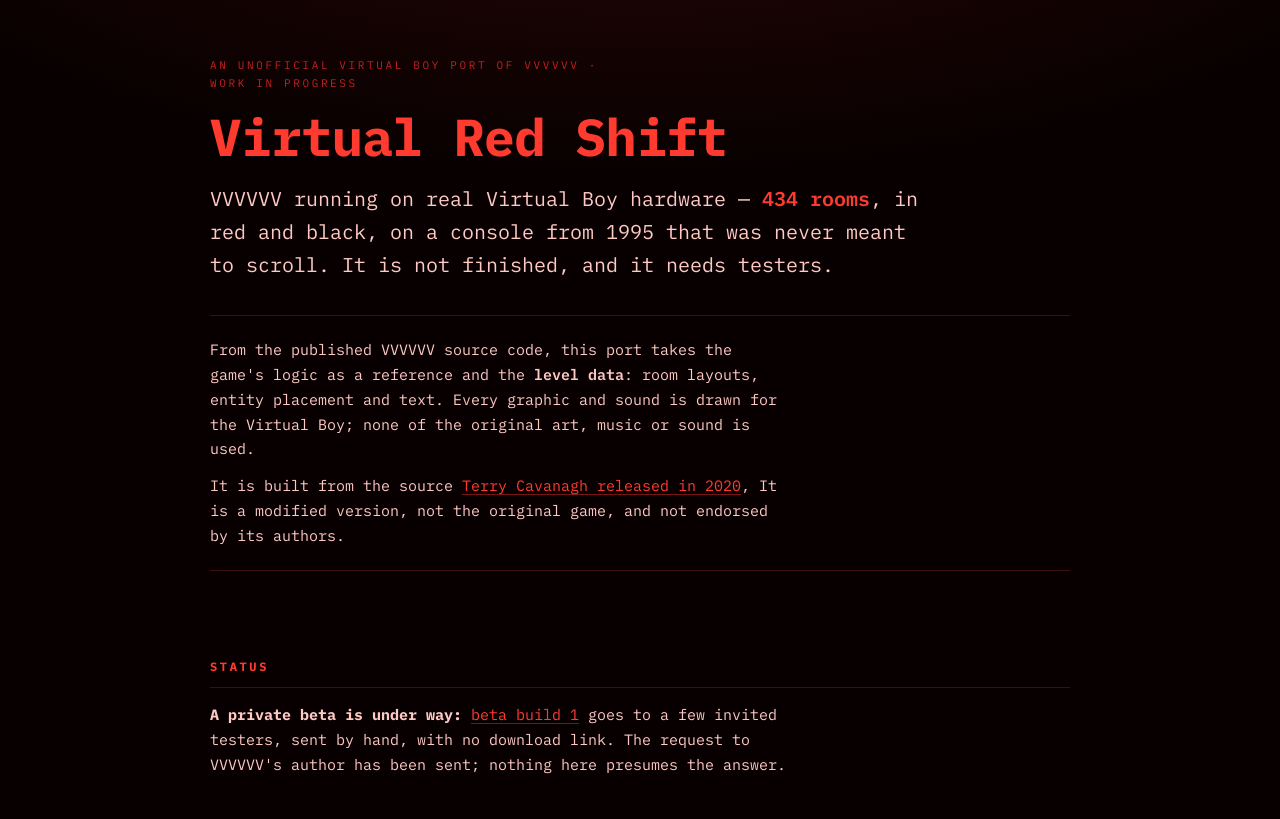
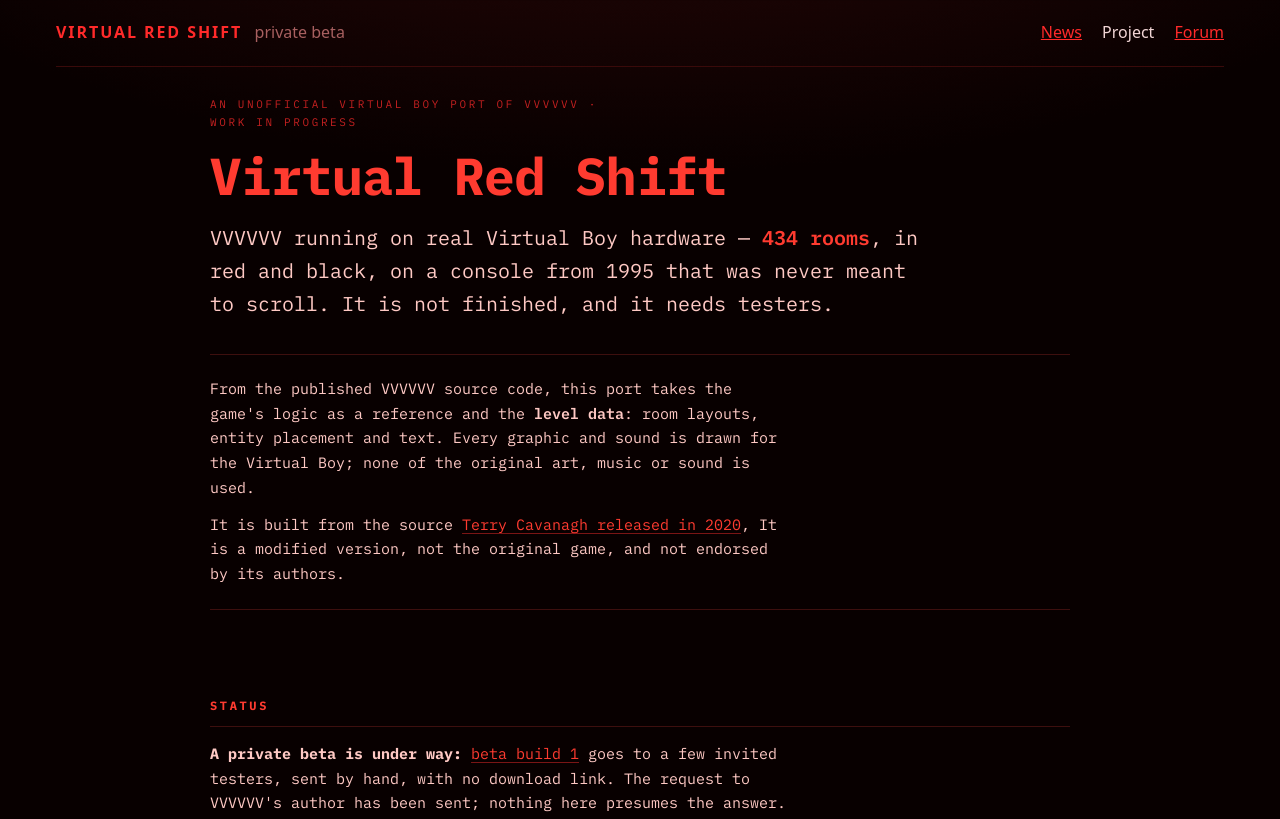
Before and after one commit to czarh85/virtual-red-shift, a plain HTML site: page index.html in a window 1280 px wide. Shown: the top 819 px of the page. Drawn offline with Linux system fonts and the light colour scheme.

Commit message:
One menu bar on every page
The project page had no menu: from "Project" there was no way back to the News or the
forum thread. It now carries the same bar as the beta pages -- VIRTUAL RED SHIFT private
beta, News, Project, Forum -- and the bar keeps one width on every page, so the menu no
longer moves when you go from one page to another. The current page reads in the bar.

```diff
--- a/beta/style.css
+++ b/beta/style.css
@@ -18,7 +18,15 @@ body {
 }
 a { color: var(--rouge); }
 a:focus-visible { outline: 2px solid var(--rouge); outline-offset: 2px; }
+/* LA BARRE NE SUIT PAS LA LARGEUR DE LA PAGE : les pages n'ont pas la meme (52rem, 75rem
+   pour la note et ses grandes captures), et le menu sautait d'une page a l'autre. Elle a
+   une largeur FIXE -- celle de la page la plus large -- centree sur l'ecran, a l'identique
+   dans la page du projet. */
 .bandeau {
+  width: min(calc(75rem - 32px), calc(100vw - 32px));
+  position: relative;
+  left: 50%;
+  transform: translateX(-50%);
   display: flex;
   flex-wrap: wrap;
   justify-content: space-between;
@@ -32,6 +40,8 @@ a:focus-visible { outline: 2px solid var(--rouge); outline-offset: 2px; }
 .marque span { color: var(--sourd); font-weight: 400; letter-spacing: 0; margin-left: .4rem; }
 nav a { margin-right: 1rem; }
 nav a:last-child { margin-right: 0; }
+/* La page ou l'on est se lit dans la barre ; meme regle recopiee dans la page du projet. */
+nav a[aria-current] { color: var(--texte); text-decoration: none; }
 h1 { color: var(--rouge); font-size: 1.6rem; line-height: 1.25; margin: 2rem 0 1rem; }
 h2 { color: var(--rouge); font-size: 1.1rem; margin: 1.75rem 0 .5rem; }
 li { margin: .35rem 0; }
--- a/index.html
+++ b/index.html
@@ -37,7 +37,7 @@
   }
   .wrap{max-width:860px;margin:0 auto}
 
-  header{padding-block:56px 30px}
+  header{padding-block:28px 30px}
   .eyebrow{font-size:11px;letter-spacing:.24em;text-transform:uppercase;color:var(--r2);margin:0 0 18px}
   h1{font-size:clamp(30px,7vw,52px);line-height:1.04;margin:0 0 18px;color:var(--r3);
      font-weight:700;letter-spacing:-.015em;text-wrap:balance}
@@ -100,10 +100,34 @@
   footer{margin-top:62px;padding-top:22px;border-top:1px solid var(--trait);
          font-size:12px;color:var(--sourd);line-height:1.85}
   footer b{color:var(--pale);font-weight:600}
+
+  /* LA BARRE COMMUNE (lot B2, 2026-09-26) -- valeurs RECOPIEES de RedShiftBeta/front/
+     style.css (.bandeau, .marque, nav a), pas imitees : la barre doit etre la meme au
+     pixel pres sur les trois pages. Largeur FIXE, centree sur l'ecran : celle de la page
+     beta la plus large (75rem moins deux gouttieres), pour que le menu ne saute pas d'une
+     page a l'autre. liens_audit (f) verifie qu'elle mene aux memes endroits. */
+  header.bandeau{display:flex;flex-wrap:wrap;justify-content:space-between;align-items:baseline;
+    gap:.5rem 1.5rem;padding:1.25rem 0;border-bottom:1px solid #3a0a0a;
+    width:min(calc(75rem - 32px),calc(100vw - 32px));position:relative;left:50%;
+    transform:translateX(-50%);
+    font:1rem/1.6 system-ui,-apple-system,"Segoe UI",sans-serif;color:#f2d6d6}
+  .bandeau a{color:#ff2a2a;text-decoration-color:currentColor;text-underline-offset:auto}
+  .bandeau a:focus-visible{outline:2px solid #ff2a2a;outline-offset:2px}
+  .bandeau .marque{margin:0;max-width:none;font-weight:700;letter-spacing:.12em}
+  .bandeau .marque a{text-decoration:none}
+  .bandeau .marque span{color:#a86060;font-weight:400;letter-spacing:0;margin-left:.4rem}
+  .bandeau nav a{margin-right:1rem}
+  .bandeau nav a:last-child{margin-right:0}
+  .bandeau nav a[aria-current]{color:#f2d6d6;text-decoration:none}
 </style>
 </head>
 <body>
 <div class="wrap">
+
+<header class="bandeau">
+<p class="marque"><a href="beta/index.html">VIRTUAL RED SHIFT</a> <span>private beta</span></p>
+<nav><a href="beta/news.html">News</a> <a href="./" aria-current="page">Project</a> <a href="https://www.virtual-boy.com/forums/t/beta-release-vvvvvv-red-shift/">Forum</a></nav>
+</header>
 
 <header>
   <p class="eyebrow">An unofficial Virtual Boy port of VVVVVV &middot; work in progress</p>
```
Also changed, not shown: beta/news.html (+1 -1 lines).
